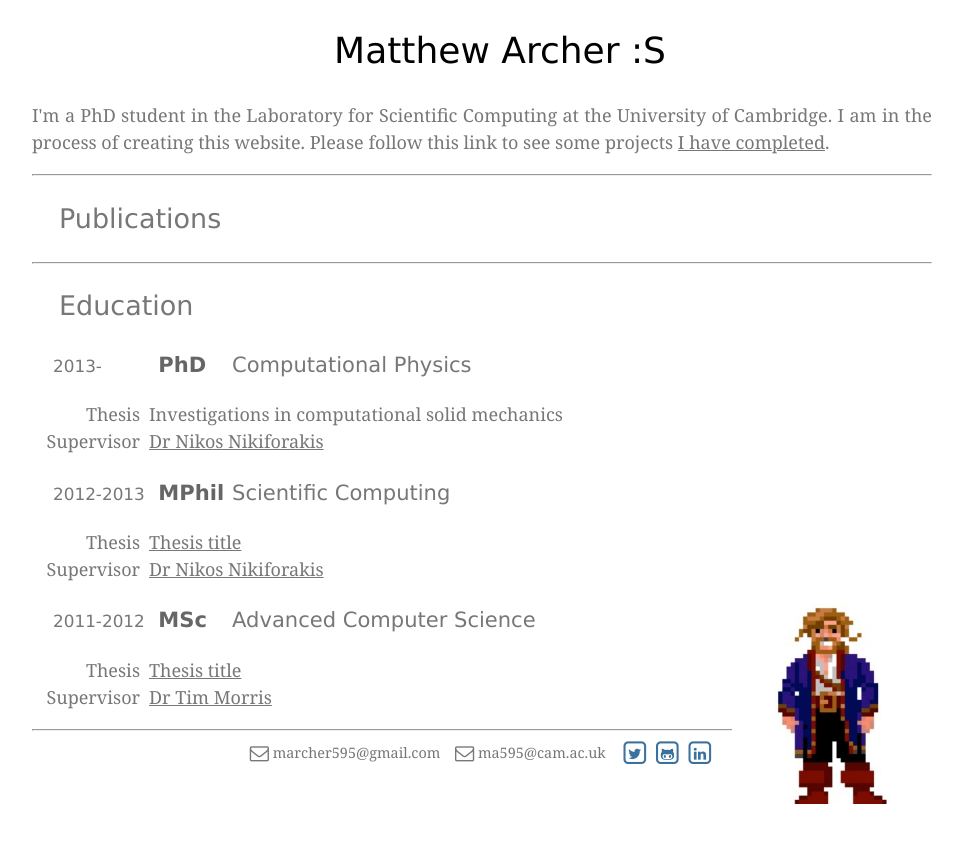
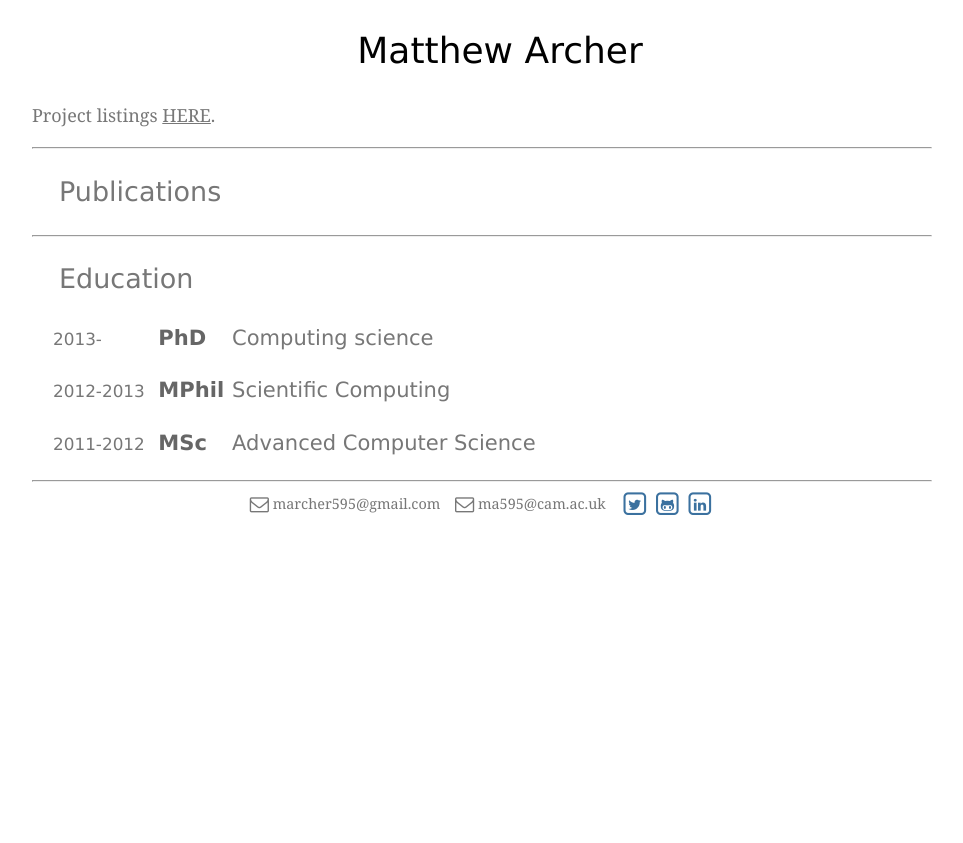
Before and after one commit to mjArcher/mjArcher.github.io, a Jekyll site: the page built from index.html, in a window 1280 px wide. Shown: the top 843 px of the page, without its empty margins (158-1121 px from the left). Built offline with Jekyll 4.4.1, drawn with Linux system fonts in a browser that asks for light colours; nearby versions of some CDN libraries.

Commit message:
branched mattarcher.co.uk

```diff
--- a/_includes/footer.html
+++ b/_includes/footer.html
@@ -4,7 +4,7 @@
   <span style="display: inline-block; width: 0.5em;"></span>
   <i class="fa fa-envelope-o fa-lg"></i>&nbsp;ma595@cam.ac.uk
   <span style="display: inline-block; width: 0.5em;"></span>
-  <a class="fa-stack" href="">
+  <a class="fa-stack" href="https://twitter.com/mattjarcher">
     <i class="fa fa-square-o fa-stack-2x"></i>
     <i class="fa fa-twitter fa-stack-1x"></i>
   </a>
@@ -12,7 +12,7 @@
     <i class="fa fa-square-o fa-stack-2x"></i>
     <i class="fa fa-github-alt fa-stack-1x"></i>
   </a>
-  <a class="fa-stack" href="">
+  <a class="fa-stack" href="https://www.linkedin.com/in/matthew-archer-88987966">
     <i class="fa fa-square-o fa-stack-2x"></i>
     <i class="fa fa-linkedin fa-stack-1x"></i>
   </a>
--- a/index.html
+++ b/index.html
@@ -1,11 +1,11 @@
 ---
 layout: default
-title: Matthew Archer :S
+title: Matthew Archer
 ---
 
 <section>
 <p>
-I'm a PhD student in the Laboratory for Scientific Computing at the University of Cambridge. I am in the process of creating this website. Please follow this link to see some projects <a href="projects">I have completed</a>.
+ Project listings <a href="projects">HERE</a>.
 </p>
 </section>
 <hr/>
@@ -42,18 +42,18 @@ I'm a PhD student in the Laboratory for Scientific Computing at the University o
 			PhD
 		</strong>
 		<span style="position:absolute; left:8.5em;">
-		  Computational Physics
+		  Computing science
 		</span>
 	</h3>
 	<dl class="horizontal">
-		<dt>Thesis</dt>
-		<dd>
-		Investigations in computational solid mechanics
-		</dd>
-		<dt>Supervisor</dt>
-		<dd><a href="http://www.phy.cam.ac.uk/people/nikiforakisn.php">
-			Dr Nikos Nikiforakis
-		</a></dd>
+		<!-- <dt>Thesis</dt> -->
+		<!-- <dd> -->
+		<!-- Investigations in computational solid mechanics -->
+		<!-- </dd> -->
+		<!-- <dt>Supervisor</dt> -->
+		<!-- <dd><a href="http://www.phy.cam.ac.uk/people/nikiforakisn.php"> -->
+    <!-- Dr Nikos Nikiforakis -->
+		<!-- </a></dd> -->
 	</dl>
 
 	<h3 style="position:relative;">
@@ -68,19 +68,19 @@ I'm a PhD student in the Laboratory for Scientific Computing at the University o
 		</span>
 	</h3>
 	<dl class="horizontal">
-		<dt>Thesis</dt>
-		<dd><a href="/doc/.pdf">
-			Thesis title
-		</a></dd>
-		<dt>Supervisor</dt>
-		<dd><a href="http://www.phy.cam.ac.uk/people/nikiforakisn.php">
-			Dr Nikos Nikiforakis
-		</a></dd>
+		<!-- <dt>Thesis</dt> -->
+		<!-- <dd><a href="/doc/.pdf"> -->
+		<!-- 	Thesis title -->
+		<!-- </a></dd> -->
+		<!-- <dt>Supervisor</dt> -->
+		<!-- <dd><a href="http://www.phy.cam.ac.uk/people/nikiforakisn.php"> -->
+		<!-- 	Dr Nikos Nikiforakis -->
+		<!-- </a></dd> -->
 	</dl>
 </div>
 
 <div style="position: relative;">
-	<img src="/img/600full-guybrush-threepwood.jpg" width=200 style="border:none; position:absolute; right:0; top:0;">
+	<!-- <img src="/img/600full-guybrush-threepwood.jpg" width=200 style="border:none; position:absolute; right:0; top:0;"> -->
 	<h3 style="position:relative;">
 		<small>
 			2011-2012
@@ -93,14 +93,14 @@ I'm a PhD student in the Laboratory for Scientific Computing at the University o
 		</span>
 	</h3>
 	<dl class="horizontal">
-		<dt>Thesis</dt>
-		<dd><a href="">
-			Thesis title
-		</a></dd>
-		<dt>Supervisor</dt>
-		<dd><a href="">
-			Dr Tim Morris
-		</a></dd>
+		<!-- <dt>Thesis</dt> -->
+		<!-- <dd><a href=""> -->
+		<!-- 	Thesis title -->
+		<!-- </a></dd> -->
+		<!-- <dt>Supervisor</dt> -->
+		<!-- <dd><a href=""> -->
+		<!-- 	Dr Tim Morris -->
+		<!-- </a></dd> -->
 	</dl>
 </div>
 </section>
```
Also changed, not shown: projects.html (+11 -1 lines), 5 other files.
